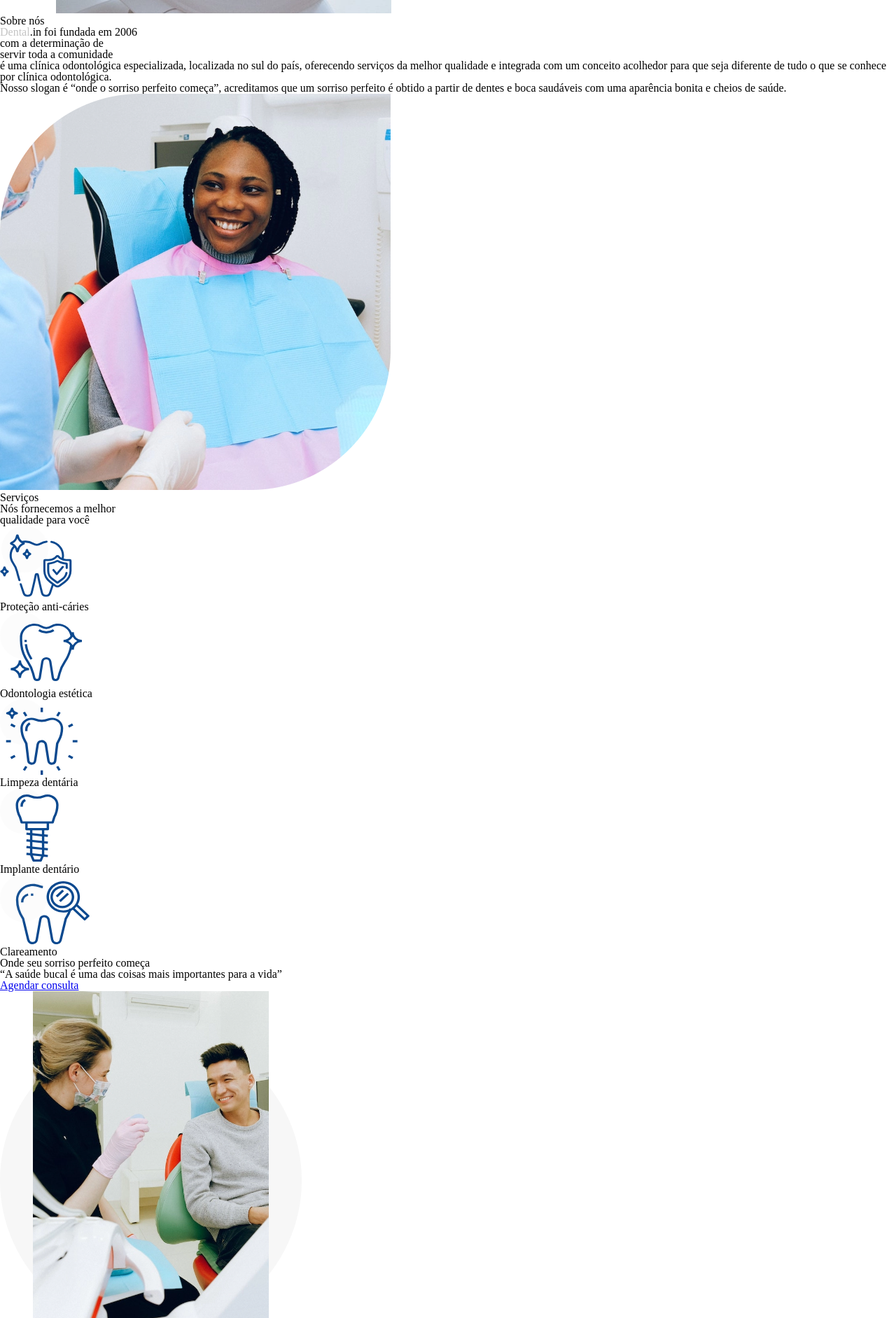
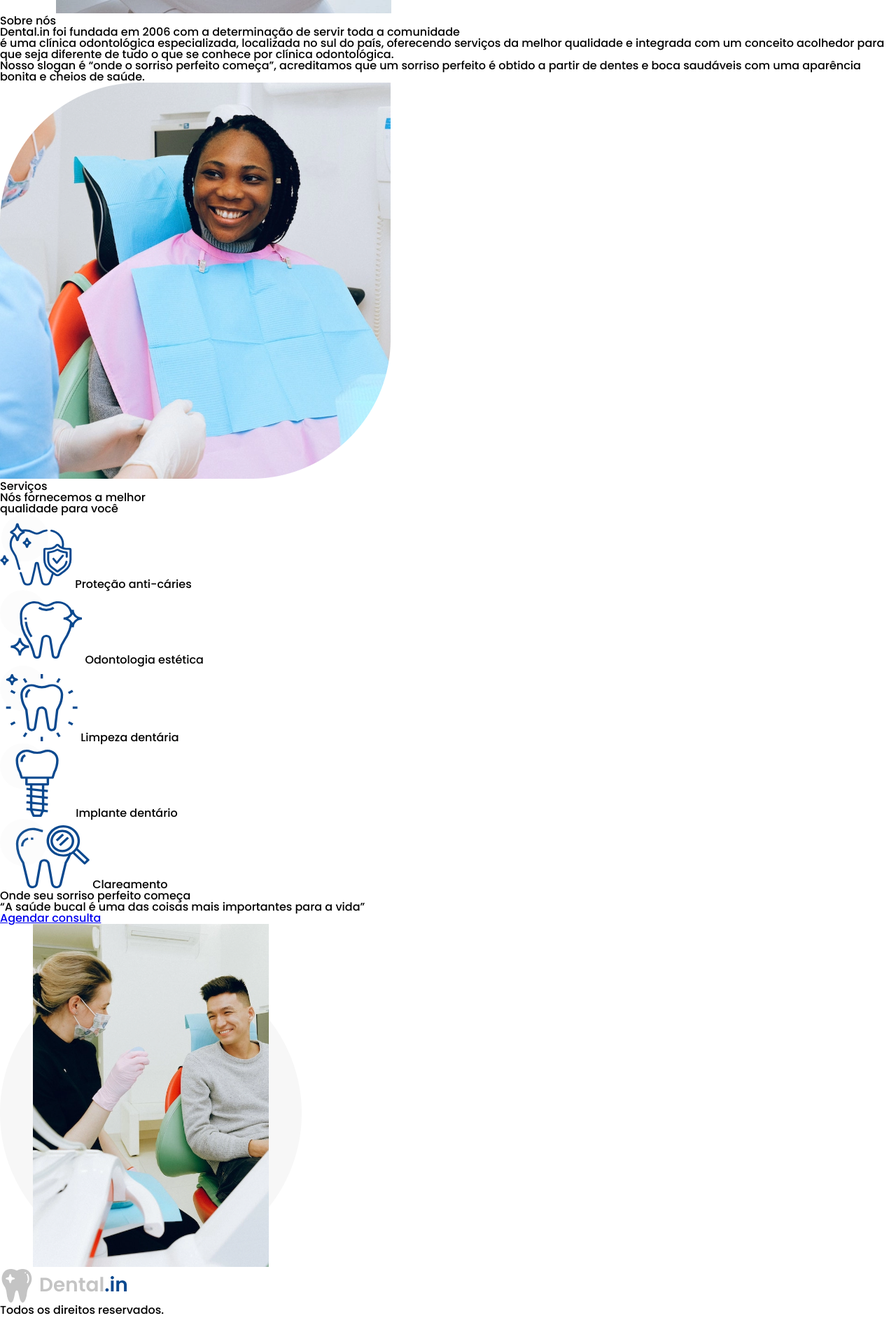
Before and after one commit to CristianPetry/DentalIn, a plain HTML site: page index.html in a window 1280 px wide. Shown: the part 840-2723 px from the top of the page at 70% size. Drawn offline with Linux system fonts and the light colour scheme.

Commit message:
CSS Global ok

```diff
--- /dev/null
+++ b/global.css
@@ -0,0 +1,17 @@
+*{
+    box-sizing: border-box;
+}
+
+:root{
+    --primary-color:#0b498f;
+    --gray-100: #C4C4C4;
+    --gray-200:#00000080;
+    --black:#000000;
+    --white:#fff;
+
+    scroll-behavior: smooth;
+}
+
+body{
+    font-family: "Poppins",sans-serif;
+}
--- a/index.html
+++ b/index.html
@@ -11,7 +11,7 @@
     <link href="https://fonts.googleapis.com/css2?family=Poppins:wght@500;600&display=swap" rel="stylesheet">
 
     <link rel="stylesheet" href="reset.css">
-    <link rel="stylesheet" href="style.css">
+    <link rel="stylesheet" href="global.css">
 
 
     <title>Dental.In</title>
@@ -28,110 +28,118 @@
     </header>
 
     <section class="presentation">
-        <div>
-            <h1 class="">Problema com seus dentes?<br>estamos prontos para servir <br> com todo o nosso coração!</h1>
+        <div class="presentation__desciption-container">
+            <h1 class="presentation__tittle">Problema com seus dentes?<br>estamos prontos para servir <br> com todo o nosso coração!</h1>
+
+            <p class="presentation__text"><b>Implementamos uma série de protocolos de<br> segurança e medidas para garantir a<br>
+                    segurança de nossos pacientes.</b></p>
+
+            <a class="presentation__cta" href="#">agendar consulta</a>
         </div>
 
-        <div>
-            <p class=""><b>Implementamos uma série de protocolos de<br> segurança e medidas para garantir a<br>
-                    segurança de nossos pacientes.</b></p>
+        <img class="presentation__image" src="/assets/image1.png" alt="Cadeira de dentista">
+    </section>
+
+
+    <section class="about-us">
+
+        <div class="about-us__description-container">
+
+            <span class="about-us__tag">Sobre nós</span>
+
+
+        <h1 class="about-us__tittle">Dental.in foi fundada em 2006 com
+                a determinação de servir toda a comunidade</h1>
+
+
+            <p class="about-us__text">é uma clínica odontológica especializada, localizada no sul do país, oferecendo serviços da melhor
+                qualidade e integrada com um conceito acolhedor para que seja diferente de tudo o que se conhece por
+                clínica odontológica.
+            </p>
+
+        <p class="about-us__text">
+            Nosso slogan é “onde o sorriso perfeito começa”, acreditamos que um sorriso perfeito é obtido a partir de
+            dentes e boca saudáveis com uma aparência bonita e cheios de saúde.
+        </p>
+    </div>
+
+        <img class="about-us__image" src="/assets/image2.png" alt="Moça sorrindo no consultório">
+    </section>
+
+
+
+    <section class="services">
+
+        <span class="services__tag">Serviços</span>
+
+            <h1 class="services__tittle">
+                Nós fornecemos a melhor<br> qualidade para você
+            </h1>
+
+        <div class="services__items-container">
+
+                <div class="services__item">
+
+                <img class="services__image-item" src="/assets/icon1.svg" aria-hidden="true">
+
+                <span class="services__description-item">Proteção anti-cáries</span></div>
+
+            <div class="services__item">
+
+                <img class="services__image-item" src="/assets/icon2.svg"aria-hidden="true">
+
+                <span class="services__description-item"> Odontologia estética</span></div>
+
+
+            <div class="services__item">
+
+                <img class="services__image-item" src="/assets/icon3.svg" aria-hidden="true">
+
+                <span class="services__description-item"> Limpeza dentária</span></div>
+
+            <div class="services__item">
+
+                <img class="services__image-item" src="/assets/icon4.svg" aria-hidden="true">
+
+                <span class="services__description-item">Implante dentário</span></div>
+
+            <div class="services__item">
+
+                <img class="services__image-item" src="/assets/icon5.svg" aria-hidden="true">
+
+                <span class="services__description-item">Clareamento</span></div>
+
         </div>
 
 
-        <nav class="">
-            <a class="" href="#">agendar consulta</a>
-        </nav>
-        <img class="" src="/assets/image1.png" alt="">
     </section>
 
-    <section class="about-us">
-        <div>
-            <h1 class="presentation__h1">
-                Sobre nós</h1>
-        </div>
 
-        <div>
-            <h1 class="presentation__h1_text"><span style="color: #C4C4C4;">Dental</span>.in foi fundada em 2006<br> com
-                a determinação de<br> servir toda a comunidade</h1>
-        </div>
-        <div>
-            <p class="presentation__p">é uma clínica odontológica especializada, localizada no sul do país, oferecendo
-                serviços da melhor
-                qualidade e integrada com um conceito acolhedor para que seja diferente de tudo o que se conhece por
-                clínica odontológica.
-            </p>
-        </div>
-        <div class="presentation__p_2">
-            Nosso slogan é “onde o sorriso perfeito começa”, acreditamos que um sorriso perfeito é obtido a partir de
-            dentes e boca saudáveis com uma aparência bonita e cheios de saúde.
-        </div>
-        <img class="presentation__img" src="/assets/image2.png" alt="">
-    </section>
 
-    <section class="services">
-        <div>
-            <h1 class="">Serviços</h1>
-        </div>
+    <div class="bottom-slogan-container">
 
-        <div>
-            <h1 class="">
-                Nós fornecemos a melhor<br> qualidade para você
-            </h1>
-        </div>
+        <section class="bottom-slogan">
+            <div class="bottom-slogan__description-container">
+                <span class="bottom-slogan-tag">Onde seu sorriso perfeito começa</span>
 
-        <div class="">
-            <div><img src="/assets/icon1.svg" alt="">
-                <p>Proteção anti-cáries</p>
+                <p class="bottom-slogan-text">“A saúde bucal é uma das coisas mais importantes para a vida”</p>
+
+                <a class="bottom-slogan-cta" href="#">Agendar consulta</a>
             </div>
 
-            <div><img src="/assets/icon2.svg" alt="">
-                <p>Odontologia estética</p>
-            </div>
+                <img class="bottom-slogan-image" src="/assets/image3.png" alt="Dentista e paciente sorrindo">
 
-            <div><img src="/assets/icon3.svg" alt="">
-                <p>Limpeza dentária</p>
-            </div>
-
-            <div><img src="/assets/icon4.svg" alt="">
-                <p>Implante dentário</p>
-            </div>
-
-            <div><img src="/assets/icon5.svg" alt="">
-                <p>Clareamento</p>
-            </div>
-
-        </div>
-
-    </section>
-
-    <div class="bottom-slogan-container">
-        <section class="bottom-slogan">
-            <div>
-                <h1 class="">Onde seu sorriso perfeito começa</h1>
-            </div>
-            <div>
-                <h1 class="">
-                    “A saúde bucal é uma das coisas mais importantes para a vida”
-                </h1>
-            </div>
-            <div class="">
-                <a class="" href="#">Agendar consulta</a>
-            </div>
-            <div>
-                <img class="" src="/assets/image3.png" alt="">
-            </div>
         </section>
     </div>
 
+
     <footer class="footer">
-        <div>
-            <img class="" src="/assets/Logotipo.svg" alt="">
-        </div>
-        <div>
-            <h1 class="">
+
+            <img class="footer__logo" src="/assets/Logotipo.svg" alt="Logotipo Dental.In">
+
+
+            <h1 class="footer__text">
                 Todos os direitos reservados.
-            </h1>
-        </div>
 
     </footer>
 
```
Also changed, not shown: header.css (deleted), style.css (deleted).
